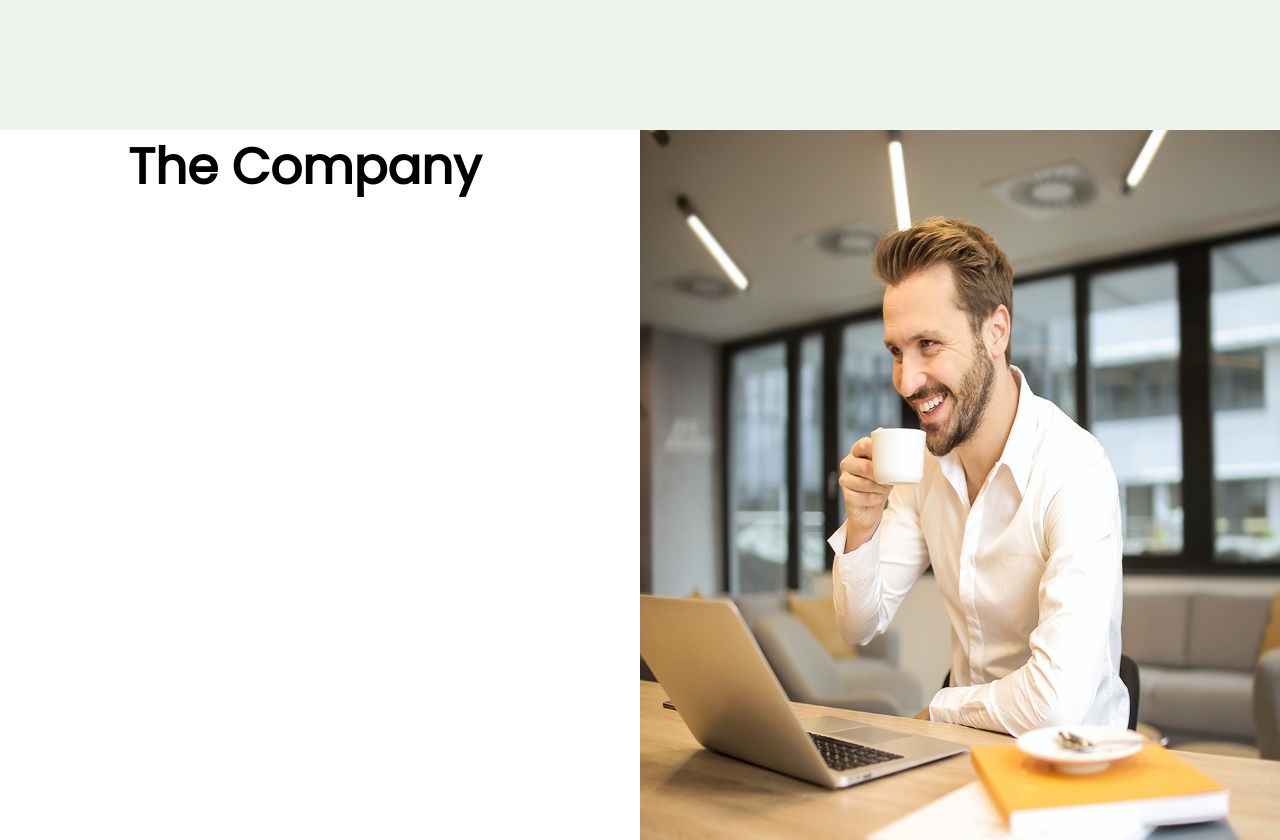
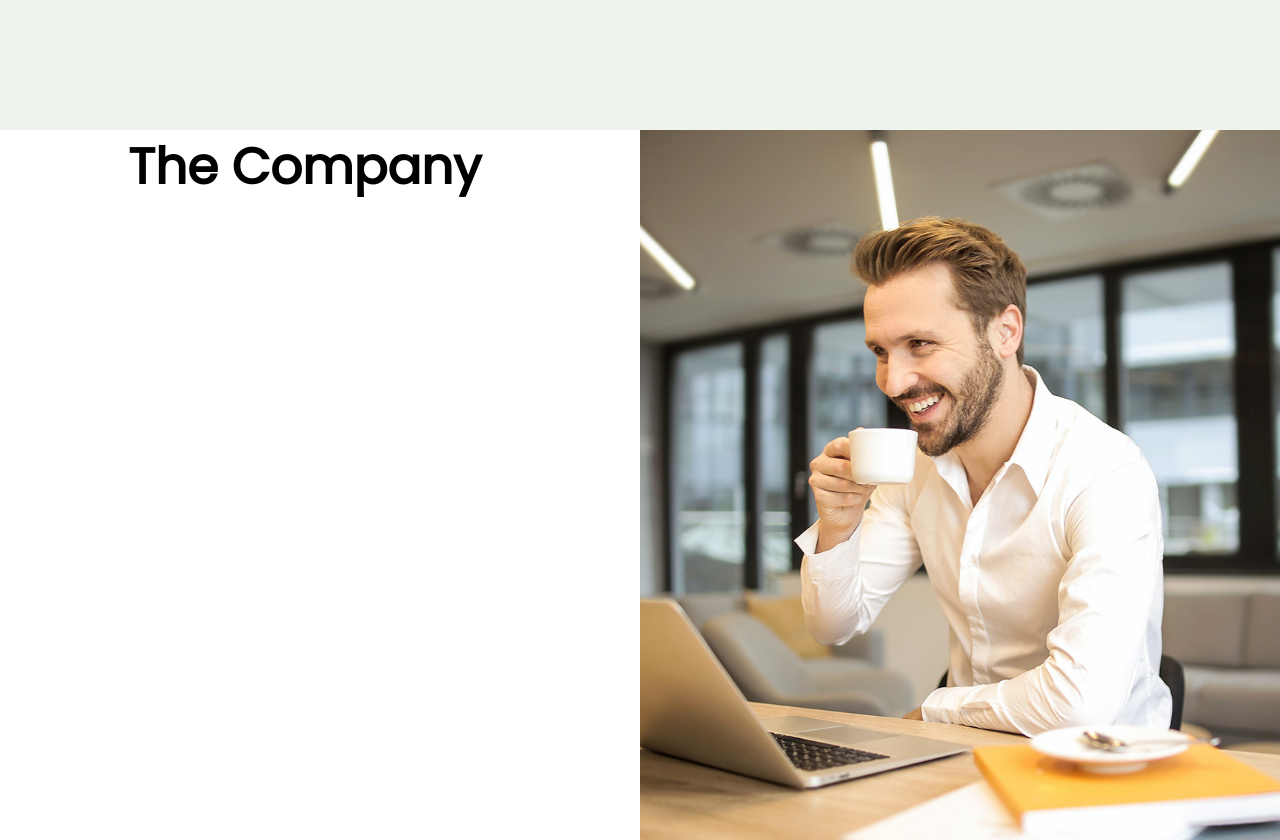
Before and after one commit to GiulioVolletti/proj-html-vuejs, a website: page index.html in a window 1280 px wide. Shown: the part 1200-2040 px from the top of the page. Drawn offline with nearby package versions, Linux system fonts and the light colour scheme.

Commit message:
commit 6

```diff
--- a/src/partials/_main.scss
+++ b/src/partials/_main.scss
@@ -63,6 +63,8 @@ main {
       float: right;
       width: 50%;
       height: 100%;
+      object-fit: cover;
+      overflow: hidden;
     }
   }
 
```
Also changed, not shown: css/style.css.
